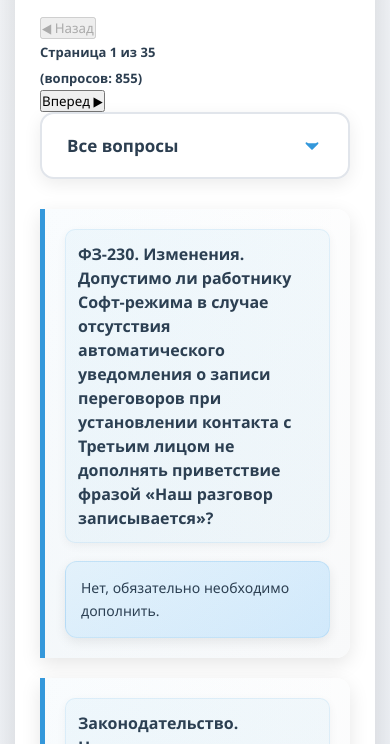
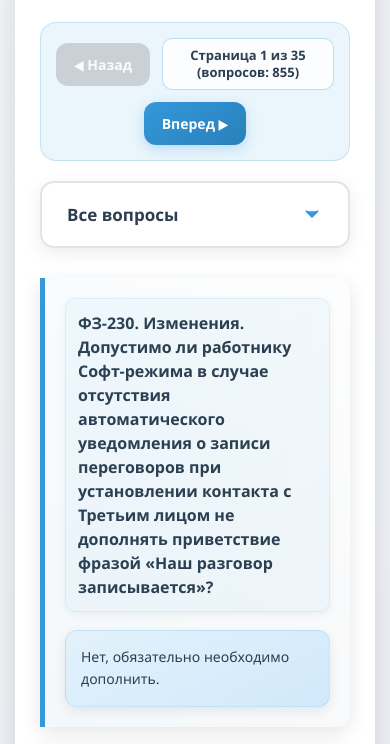
Before and after one commit to nwetv10/test_web, a plain HTML site: page base.html in a window 390 px wide. Shown: the part 94-838 px from the top of the page. Drawn offline with Linux system fonts and the light colour scheme.

Commit message:
Update style.css

```diff
--- a/style.css
+++ b/style.css
@@ -701,6 +701,16 @@ mark {
     display: none !important;
 }
 
+.single-page-info {
+    text-align: center;
+    font-size: 15px;
+    font-weight: 700;
+    color: #2c3e50;
+    margin: 20px 0;
+    white-space: pre-line;
+    line-height: 1.4;
+}
+
 @media (max-width: 480px) {
     .pagination-controls {
         gap: 8px;
@@ -766,4 +776,118 @@ mark {
     .group-item {
         padding-left: 15px;
     }
+
+    .single-page-info {
+        font-size: 13px;
+    }
 }
+
+.single-page-info {
+    text-align: center;
+    font-size: 15px;
+    font-weight: 700;
+    color: #2c3e50;
+    margin: 20px 0;
+    white-space: pre-line;
+    line-height: 1.4;
+    padding: 15px;
+    background: rgba(52, 152, 219, 0.1);
+    border-radius: 12px;
+    border: 1px solid rgba(52, 152, 219, 0.2);
+}
+
+.top-single-info {
+    margin-bottom: 20px;
+}
+
+.bottom-single-info {
+    margin-top: 20px;
+}
+
+/* Стили для единой панели управления страницами */
+.page-management {
+    display: flex;
+    justify-content: center;
+    align-items: center;
+    gap: 20px;
+    margin: 25px 0;
+    padding: 18px;
+    background: rgba(52, 152, 219, 0.1);
+    border-radius: 16px;
+    border: 1px solid rgba(52, 152, 219, 0.2);
+    flex-wrap: wrap;
+}
+
+.top-page-management {
+    margin-bottom: 20px;
+}
+
+.bottom-page-management {
+    margin-top: 20px;
+    margin-bottom: 0;
+}
+
+.page-management-button {
+    padding: 14px 24px;
+    background: linear-gradient(145deg, #3498db, #2980b9);
+    color: white;
+    border: none;
+    border-radius: 12px;
+    cursor: pointer;
+    font-size: 15px;
+    font-weight: 600;
+    transition: all 0.3s ease;
+    display: flex;
+    align-items: center;
+    justify-content: center;
+    min-width: 100px;
+    box-shadow: 0 4px 12px rgba(52, 152, 219, 0.25);
+}
+
+.page-management-button:hover:not(:disabled) {
+    background: linear-gradient(145deg, #2980b9, #2471a3);
+    transform: translateY(-2px);
+    box-shadow: 0 6px 18px rgba(52, 152, 219, 0.3);
+}
+
+.page-management-button:disabled {
+    background: #bdc3c7;
+    cursor: not-allowed;
+    transform: none;
+    opacity: 0.7;
+    box-shadow: none;
+}
+
+.page-info {
+    font-size: 15px;
+    font-weight: 700;
+    color: #2c3e50;
+    text-align: center;
+    min-width: 120px;
+    white-space: pre-line;
+    line-height: 1.4;
+    padding: 10px 15px;
+    background: rgba(255, 255, 255, 0.8);
+    border-radius: 10px;
+    border: 1px solid rgba(52, 152, 219, 0.3);
+}
+
+/* Адаптивность для мобильных устройств */
+@media (max-width: 480px) {
+    .page-management {
+        gap: 12px;
+        padding: 15px;
+    }
+
+    .page-management-button {
+        padding: 12px 18px;
+        font-size: 14px;
+        min-width: 80px;
+    }
+
+    .page-info {
+        font-size: 13px;
+        min-width: 100px;
+        padding: 8px 12px;
+    }
+}
```
